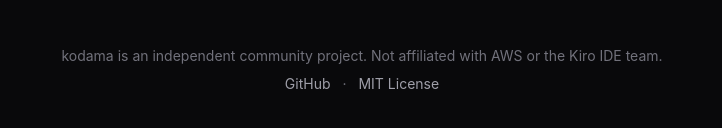
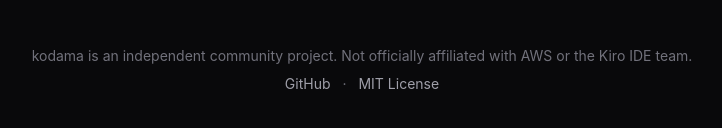
Before and after one commit to amergrgic/kodama, an Astro site in the folder site/: page / in a window 1280 px wide. Shown: the part 3280-3408 px from the top of the page, 278-1000 px from the left. Built offline with nearby package versions, Linux system fonts and the light colour scheme; Astro itself is replaced by a stand-in of ours.

Commit message:
docs: add tree header to README, update disclaimer wording

```diff
--- a/site/src/pages/index.astro
+++ b/site/src/pages/index.astro
@@ -136,7 +136,7 @@
   <!-- Footer -->
   <footer class="border-t border-zinc-800 py-12 px-6 text-center text-zinc-500 text-sm">
     <p>
-      kodama is an independent community project. Not affiliated with AWS or the Kiro IDE team.
+      kodama is an independent community project. Not officially affiliated with AWS or the Kiro IDE team.
     </p>
     <p class="mt-2">
       <a href="https://github.com/amergrgic/kodama" class="text-zinc-400 hover:text-emerald-400 transition-colors">GitHub</a>
```
Also changed, not shown: README.md.
